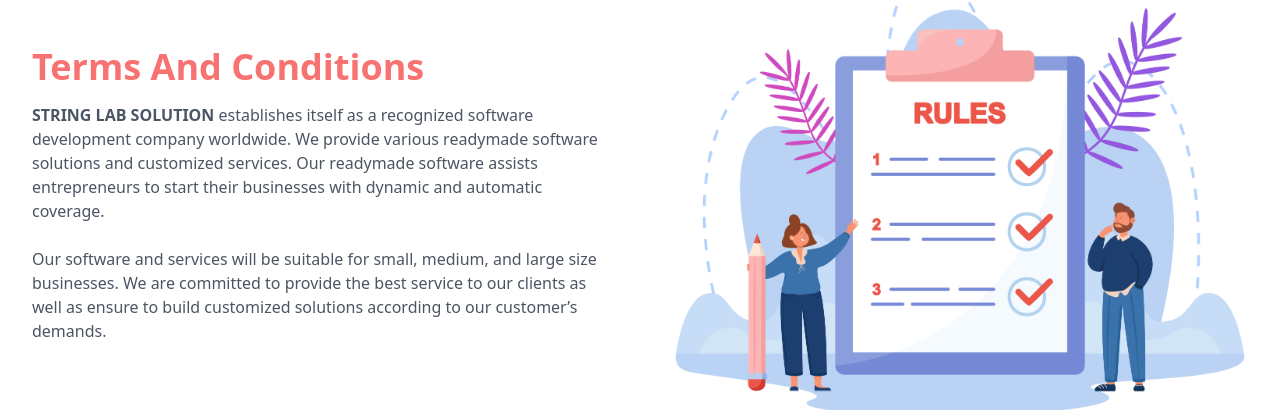
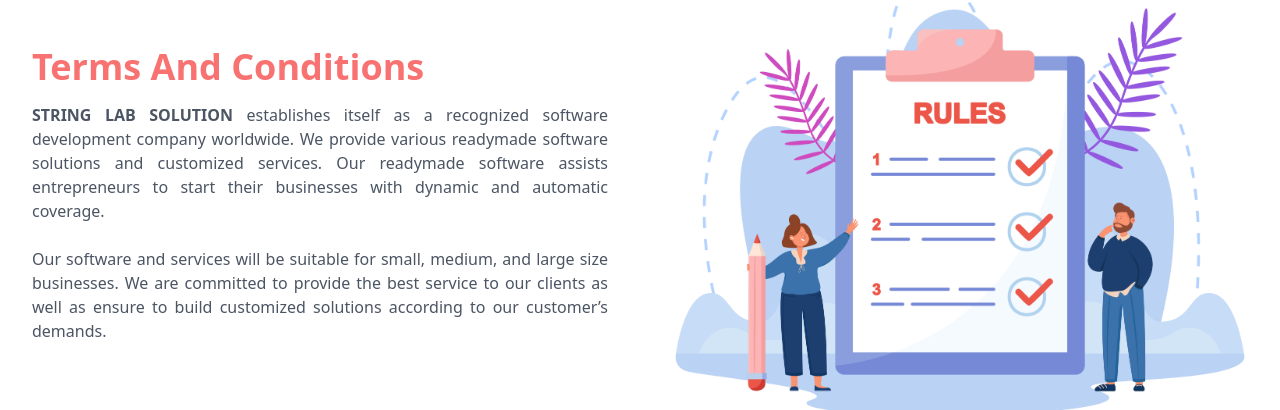
Before and after one commit to nDevers/Bhojon, a React (Create React App) app: page /terms-and-conditions in a window 1280 px wide. Shown: the part 177-587 px from the top of the page. Built offline with nearby package versions, Linux system fonts and the light colour scheme; no server answers.

Commit message:
terms and condition page text
Co-Authored-By: AႦιԃ Hαʂαɳ <60427103+AbidHasanPiash@users.noreply.github.com>

```diff
--- a/src/pages/dashboard/TermsAndConditions.js
+++ b/src/pages/dashboard/TermsAndConditions.js
@@ -20,7 +20,7 @@
                         <div class="lg:py-24">
                             <h2 class="text-3xl font-bold sm:text-4xl"><span className='text-error'>Terms And Conditions</span></h2>
 
-                            <p class="mt-4 text-gray-600">
+                            <p class="mt-4 text-gray-600 text-justify">
                                 <span className='font-semibold'>STRING LAB SOLUTION</span> establishes itself as a recognized software development company worldwide. We provide various readymade software solutions and customized services. Our readymade software assists entrepreneurs to start their businesses with dynamic and automatic coverage.
 
                                 <br />
```
